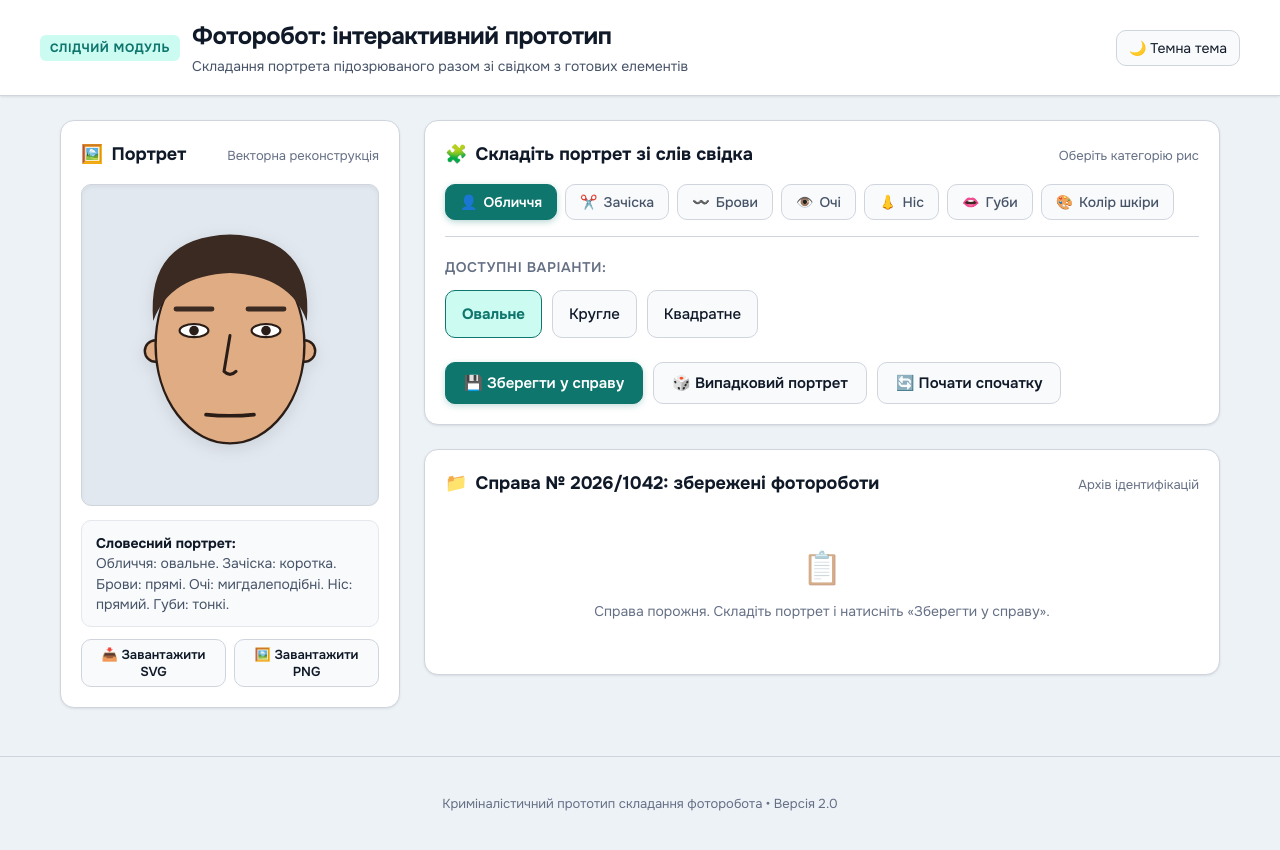
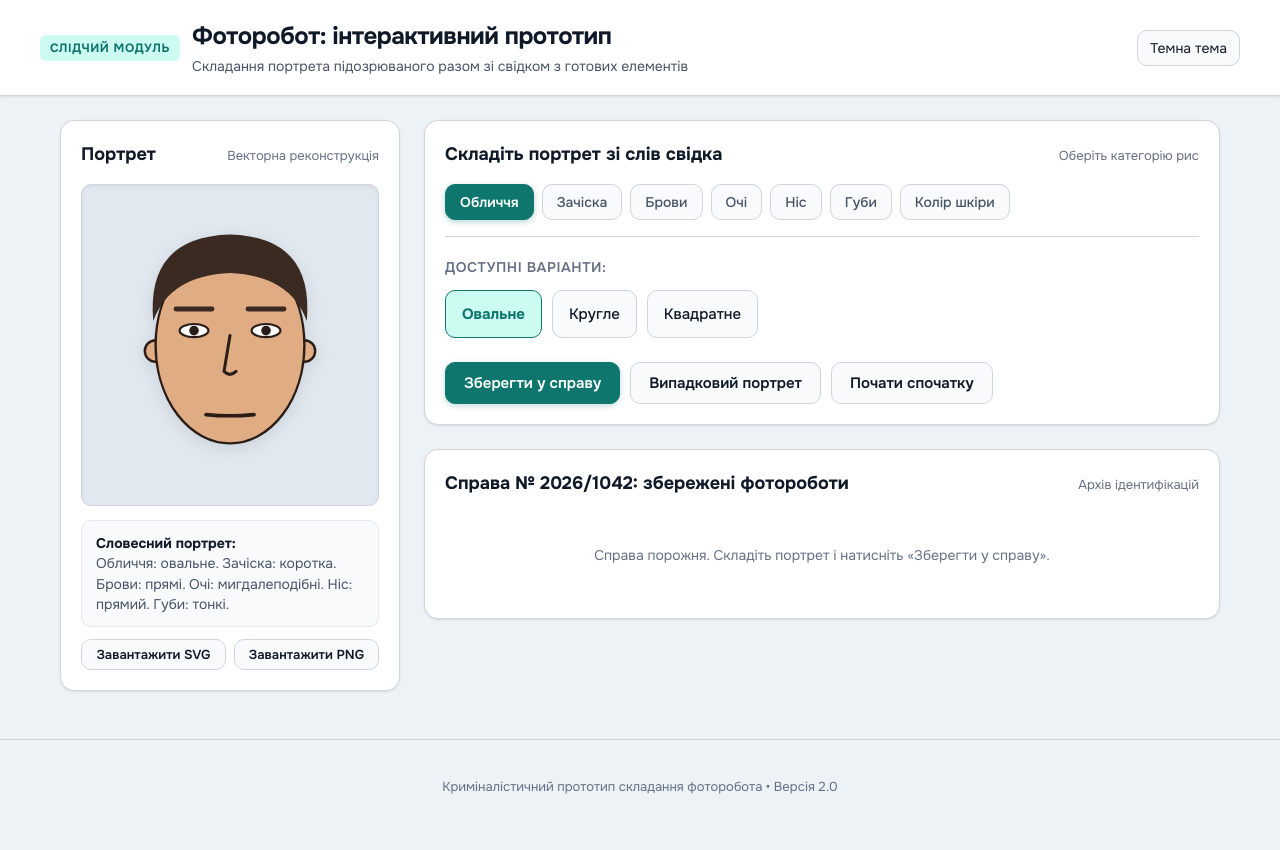
Before and after one commit to vladyslavkysil/prototype, a plain HTML site: page fotorobot.html in a window 1280 px wide. Drawn offline with Linux system fonts and the light colour scheme.

Commit message:
Remove all emojis from interface, data and documentation

```diff
--- a/fotorobot.html
+++ b/fotorobot.html
@@ -28,7 +28,7 @@
       </div>
       <div class="header-actions">
         <button id="theme-toggle" class="btn-icon" type="button" aria-label="Перемкнути тему">
-          🌙 Темна тема
+          Темна тема
         </button>
       </div>
     </div>
@@ -42,7 +42,7 @@
       <section class="card card-sticky" aria-labelledby="heading-portrait">
         <div class="card-header">
           <h2 class="card-title" id="heading-portrait">
-            <span>🖼️</span> Портрет
+            Портрет
           </h2>
           <span class="card-subtitle">Векторна реконструкція</span>
         </div>
@@ -58,10 +58,10 @@
 
         <div class="portrait-export-buttons">
           <button id="btn-download-svg" class="btn btn-sm" type="button" title="Зберегти як векторний SVG">
-            📥 Завантажити SVG
+            Завантажити SVG
           </button>
           <button id="btn-download-png" class="btn btn-sm" type="button" title="Зберегти як растровий PNG">
-            🖼️ Завантажити PNG
+            Завантажити PNG
           </button>
         </div>
       </section>
@@ -72,7 +72,7 @@
         <div class="card">
           <div class="card-header">
             <h2 class="card-title" id="heading-builder">
-              <span>🧩</span> Складіть портрет зі слів свідка
+              Складіть портрет зі слів свідка
             </h2>
             <span class="card-subtitle">Оберіть категорію рис</span>
           </div>
@@ -92,13 +92,13 @@
           <!-- Кнопки дій -->
           <div class="actions-bar">
             <button id="btn-save" class="btn btn-primary" type="button">
-              💾 Зберегти у справу
+              Зберегти у справу
             </button>
             <button id="btn-random" class="btn" type="button">
-              🎲 Випадковий портрет
+              Випадковий портрет
             </button>
             <button id="btn-reset" class="btn" type="button">
-              🔄 Почати спочатку
+              Почати спочатку
             </button>
           </div>
         </div>
@@ -107,7 +107,7 @@
         <div class="card saved-list-card" aria-labelledby="heading-dossier">
           <div class="card-header">
             <h2 class="card-title" id="heading-dossier">
-              <span>📁</span> Справа № 2026/1042: збережені фотороботи
+              Справа № 2026/1042: збережені фотороботи
             </h2>
             <span class="card-subtitle">Архів ідентифікацій</span>
           </div>
--- a/js/app.js
+++ b/js/app.js
@@ -76,7 +76,7 @@
     updateThemeButtonLabel(theme) {
       if (!this.dom.themeToggle) return;
       const isDark = theme === 'dark';
-      this.dom.themeToggle.innerHTML = isDark ? '☀️ Світла тема' : '🌙 Темна тема';
+      this.dom.themeToggle.textContent = isDark ? 'Світла тема' : 'Темна тема';
     }
 
     /**
@@ -164,7 +164,7 @@
         btn.type = 'button';
         btn.className = 'category-tab';
         btn.setAttribute('aria-pressed', String(category.id === this.activeCategory));
-        btn.innerHTML = `<span>${category.icon}</span> <span>${category.name}</span>`;
+        btn.textContent = category.name;
 
         btn.addEventListener('click', () => {
           this.activeCategory = category.id;
@@ -379,7 +379,6 @@
       if (this.savedSketches.length === 0) {
         this.dom.savedList.innerHTML = `
           <div class="empty-state">
-            <span class="empty-state-icon">📋</span>
             Справа порожня. Складіть портрет і натисніть «Зберегти у справу».
           </div>
         `;
@@ -403,7 +402,7 @@
           </div>
           <div class="saved-actions">
             <button type="button" class="btn btn-sm btn-load" title="Завантажити у редактор">Відкрити</button>
-            <button type="button" class="btn-remove" title="Видалити зі справи" aria-label="Видалити">✕</button>
+            <button type="button" class="btn-remove" title="Видалити зі справи" aria-label="Видалити">&times;</button>
           </div>
         `;
 
--- a/js/data.js
+++ b/js/data.js
@@ -24,7 +24,6 @@ const FotorobotData = (() => {
     face: {
       id: 'face',
       name: 'Обличчя',
-      icon: '👤',
       options: [
         { id: 0, label: 'Овальне' },
         { id: 1, label: 'Кругле' },
@@ -34,7 +33,6 @@ const FotorobotData = (() => {
     hair: {
       id: 'hair',
       name: 'Зачіска',
-      icon: '✂️',
       options: [
         { id: 0, label: 'Без волосся' },
         { id: 1, label: 'Коротка' },
@@ -45,7 +43,6 @@ const FotorobotData = (() => {
     brows: {
       id: 'brows',
       name: 'Брови',
-      icon: '〰️',
       options: [
         { id: 0, label: 'Прямі' },
         { id: 1, label: 'Дугоподібні' },
@@ -55,7 +52,6 @@ const FotorobotData = (() => {
     eyes: {
       id: 'eyes',
       name: 'Очі',
-      icon: '👁️',
       options: [
         { id: 0, label: 'Мигдалеподібні' },
         { id: 1, label: 'Круглі' },
@@ -65,7 +61,6 @@ const FotorobotData = (() => {
     nose: {
       id: 'nose',
       name: 'Ніс',
-      icon: '👃',
       options: [
         { id: 0, label: 'Прямий' },
         { id: 1, label: 'Картоплиною' },
@@ -75,7 +70,6 @@ const FotorobotData = (() => {
     mouth: {
       id: 'mouth',
       name: 'Губи',
-      icon: '👄',
       options: [
         { id: 0, label: 'Тонкі' },
         { id: 1, label: 'Усмішка' },
@@ -85,7 +79,6 @@ const FotorobotData = (() => {
     skin: {
       id: 'skin',
       name: 'Колір шкіри',
-      icon: '🎨',
       options: SKIN_TONES.map((item, index) => ({
         id: index,
         label: item.label,
```
Also changed, not shown: index.html (+9 -9 lines), 1 other file.
